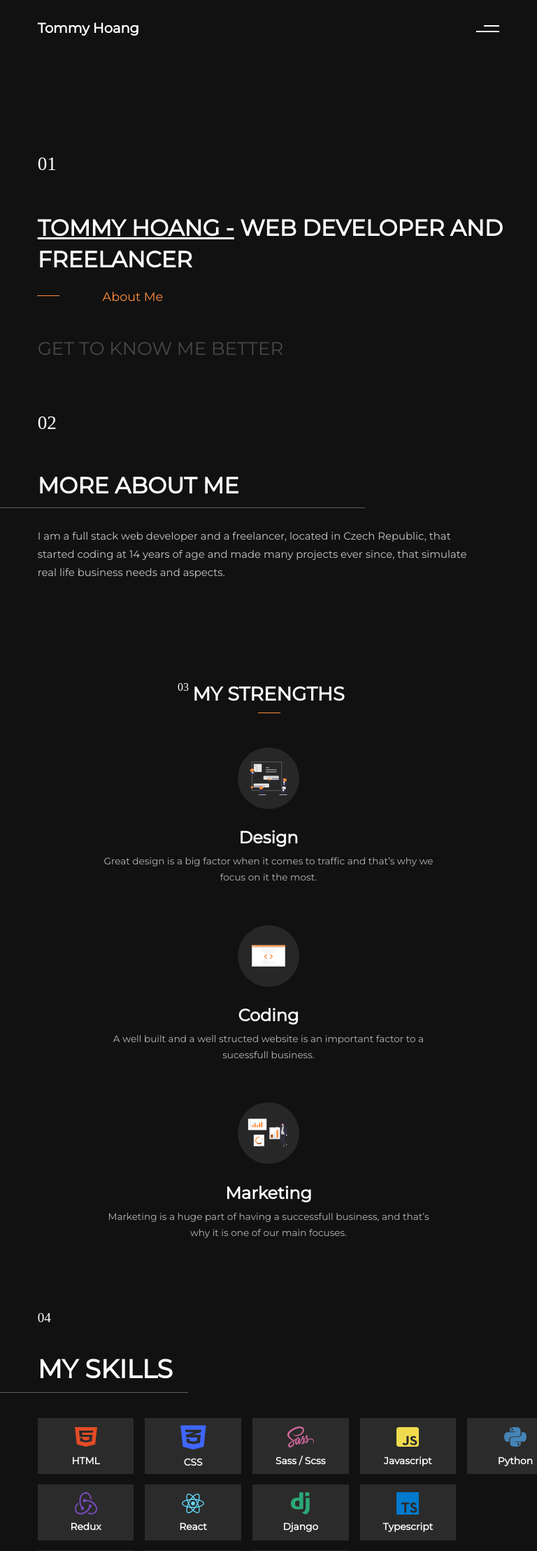
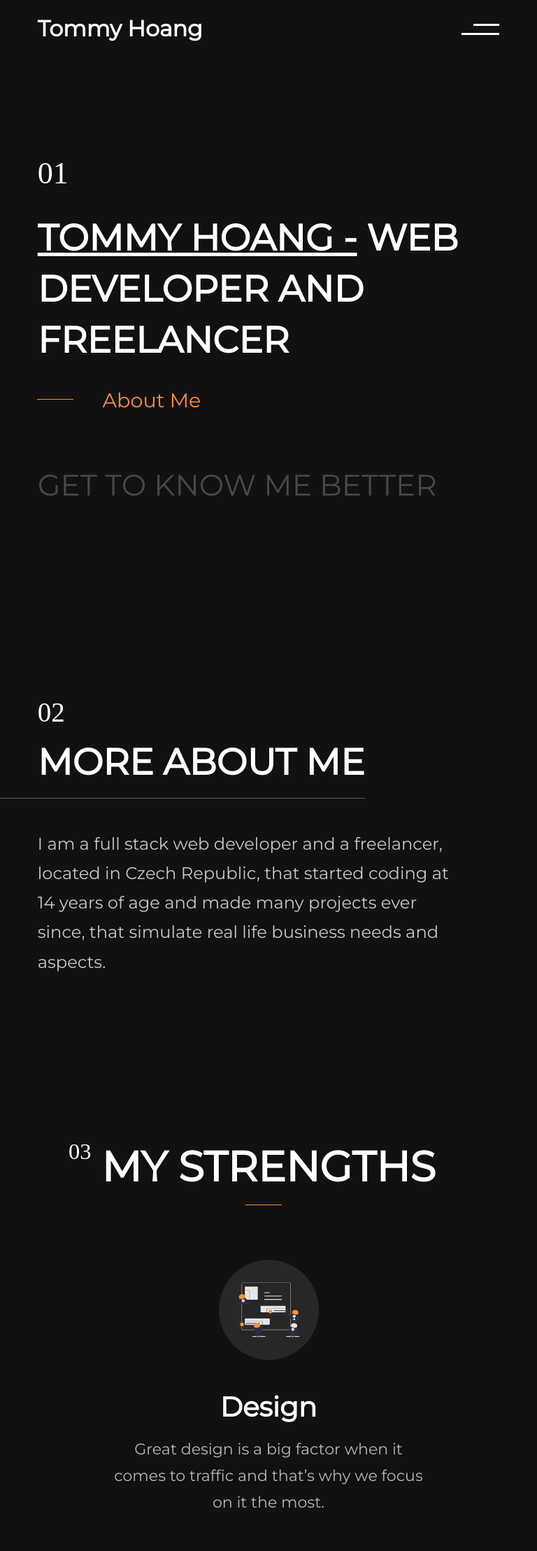
Before and after one commit to tommyyh/Portfolio, a Django app: page /about/ in a window 768 px wide. Shown: the top 2216 px of the page at 70% size. Run offline with Django 3.2, Linux system fonts and the light colour scheme; some web fonts are replaced.

Commit message:
Responsive for tablet

```diff
--- a/static/css/about/info.css
+++ b/static/css/about/info.css
@@ -69,3 +69,39 @@
     line-height: 2.25em;
   }
 }
+
+@media all and (min-width: 768px) and (max-width: 1024px) {
+  .info {
+    padding: 13rem 0 0 7%;
+  }
+
+  .info h2 {
+    font-size: 2rem;
+  }
+
+  .info h2::before {
+    content: '02';
+    font-family: var(--font-family2);
+    position: absolute;
+    font-weight: 200;
+    font-size: 1.5rem;
+    margin-top: -8%;
+  }
+
+  .info h2::after {
+    content: '';
+    position: absolute;
+    width: 68%;
+    height: 1.25px;
+    background: #5b5b5b;
+    left: 0;
+    margin-top: 3.2rem;
+  }
+
+  .info p {
+    font-size: 0.93rem;
+    color: #c7c7c7;
+    margin: 2.5rem 15% 0 0;
+    line-height: 1.625rem;
+  }
+}
--- a/static/css/about/skills.css
+++ b/static/css/about/skills.css
@@ -118,3 +118,9 @@
     margin-top: 0.6rem;
   }
 }
+
+@media all and (min-width: 768px) and (max-width: 1024px) {
+  .skills__cards {
+    width: 170vw;
+  }
+}
--- a/static/css/about/strengths.css
+++ b/static/css/about/strengths.css
@@ -132,3 +132,39 @@
     margin: 0.5rem 10% 0 10%;
   }
 }
+
+@media all and (min-width: 768px) and (max-width: 1024px) {
+  .strengths h2 {
+    font-size: 2.3rem;
+    position: relative;
+  }
+
+  .strengths h2::before {
+    content: '03';
+    font-family: var(--font-family2);
+    position: absolute;
+    font-weight: 200;
+    font-size: 1.25rem;
+    margin-left: -9.8%;
+    margin-top: -0.65%;
+  }
+
+  .strengths h2::after {
+    content: '';
+    position: absolute;
+    width: 2rem;
+    height: 1px;
+    background: var(--accent-color);
+    left: 43%;
+    margin-top: 3.5rem;
+  }
+
+  .strengths__card p {
+    font-size: 0.85rem;
+    line-height: 1.45rem;
+    font-weight: 200;
+    color: #b6b6b6;
+    text-align: center;
+    margin: 0.7rem 20% 0 20%;
+  }
+}
--- a/static/css/all/nav.css
+++ b/static/css/all/nav.css
@@ -91,6 +91,7 @@ nav h2 {
   font-size: 3rem;
   margin-top: 0.9rem;
   position: relative;
+  list-style-type: none;
 }
 
 .menu li a {
--- a/static/css/all/resets.css
+++ b/static/css/all/resets.css
@@ -43,3 +43,9 @@ textarea {
 textarea:focus {
   outline: initial;
 }
+
+@media all and (min-width: 768px) and (max-width: 1024px) {
+  html {
+    font-size: 26px;
+  }
+}
--- a/static/css/home/wid.css
+++ b/static/css/home/wid.css
@@ -145,3 +145,9 @@
     font-weight: 400;
   }
 }
+
+@media all and (min-width: 768px) and (max-width: 1024px) {
+  .wid_cards {
+    width: 140vw;
+  }
+}
```
Also changed, not shown: static/css/contact/socials.css (+11 -0 lines), static/css/projects/projects.css (+25 -0 lines).
